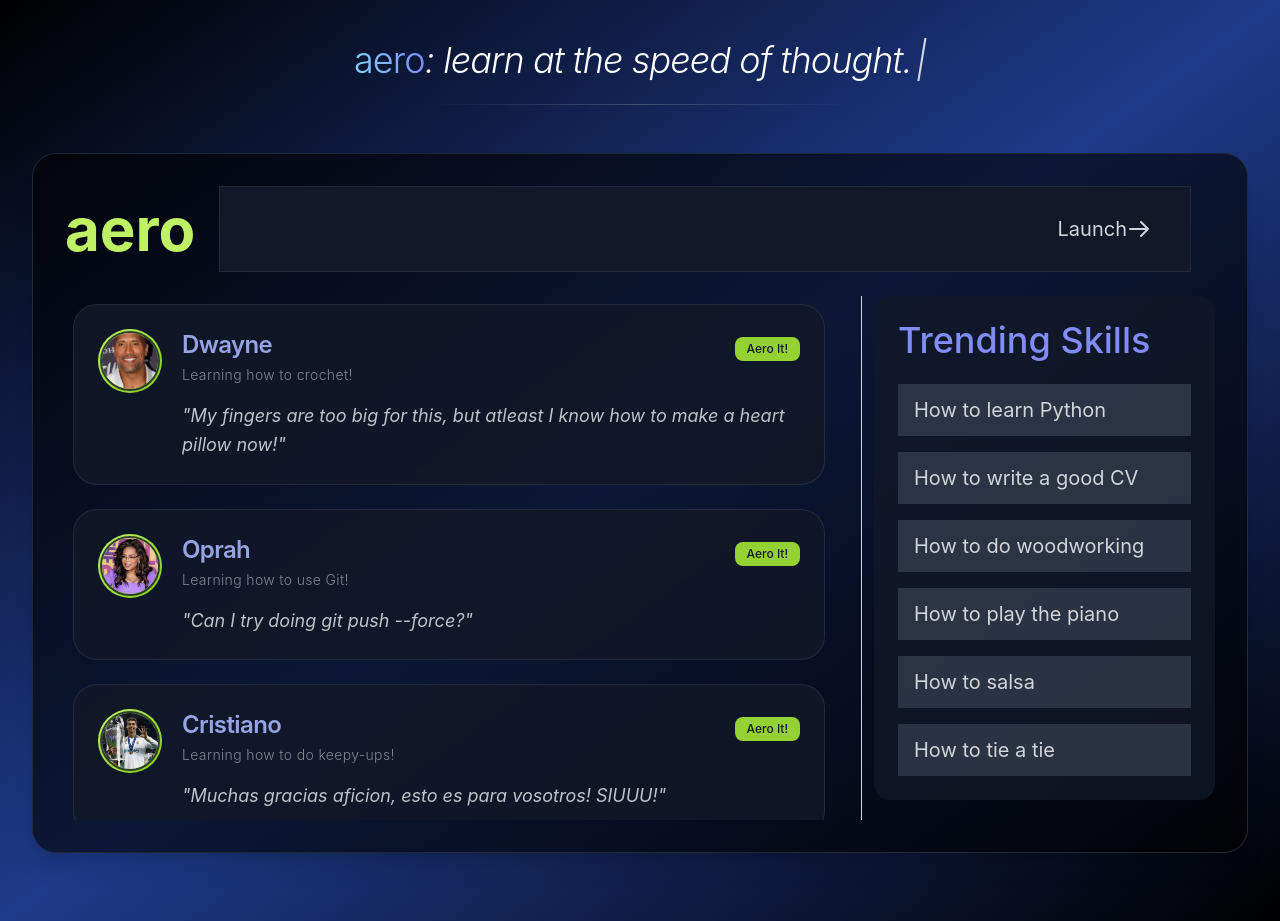
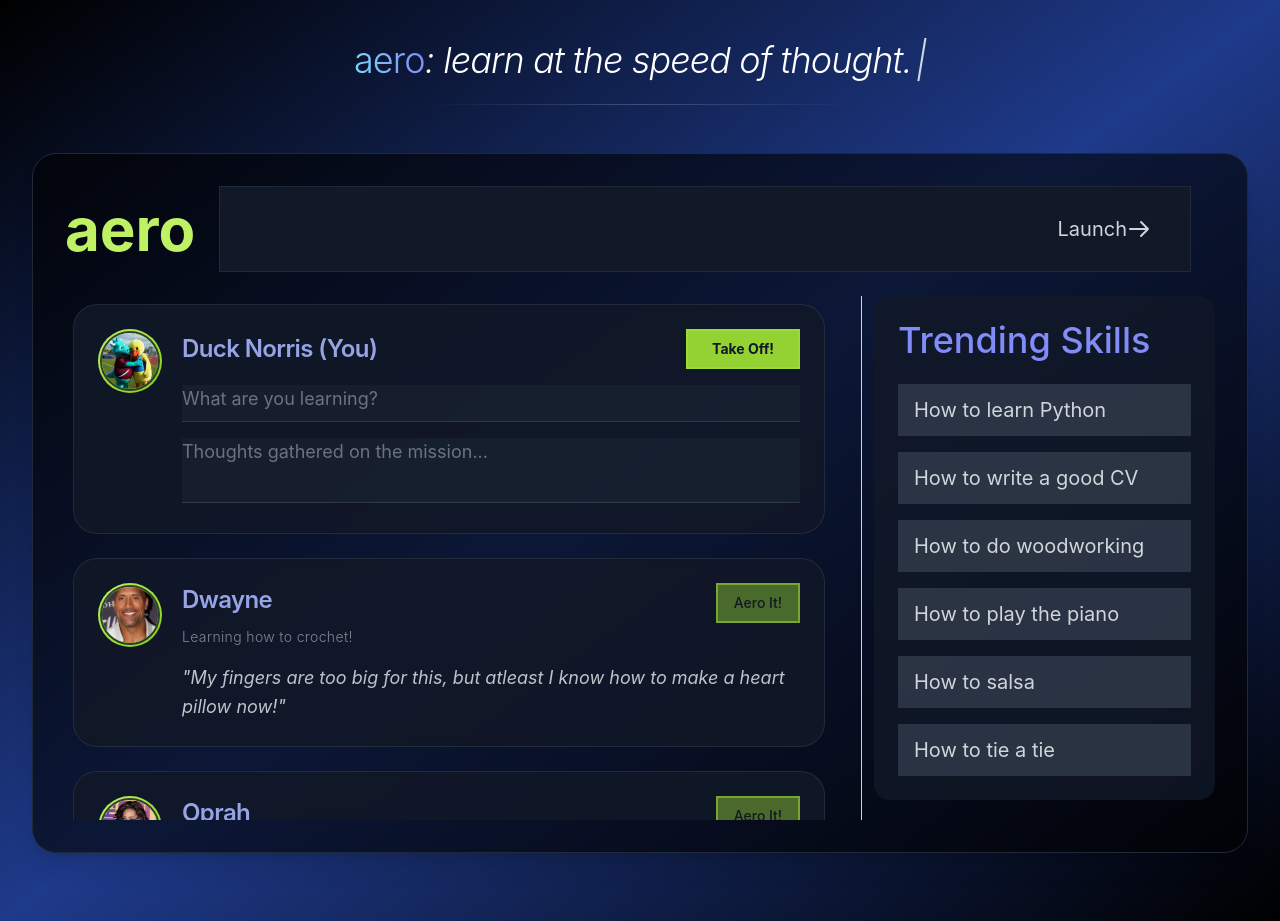
Before and after one commit to isaac-aryan/Aero, a React (Create React App) app in the folder frontend/: page / in a window 1280 px wide. Built offline with nearby package versions, Linux system fonts and the light colour scheme.

Commit message:
posting works

```diff
--- /dev/null
+++ b/frontend/src/components/MakePost.jsx
@@ -0,0 +1,82 @@
+// components/AchievementPost.jsx
+import React, { useState } from 'react';
+import duckImg from '../assets/norris.png';
+
+function AchievementPost({ query = "How to get into University of Bath?", onPost }) {
+
+  const [learningText, setLearningText] = useState('');
+  const [thoughtsText, setThoughtsText] = useState('');
+
+  const handleSubmit = () => {
+    if (!learningText.trim()) return;
+
+    // Send raw data to parent
+    onPost?.({
+      learningText,
+      thoughtsText,
+      postedFlag: true
+    });
+
+    setLearningText('');
+    setThoughtsText('');
+  };
+
+  return (
+    <div className="bg-gray-900/90 backdrop-blur-sm border border-gray-700/50 rounded-3xl p-6 mb-6">
+      <div className="flex items-start gap-5">
+
+        {/* Profile Picture */}
+        <div className="w-16 h-16 rounded-full bg-gradient-to-br from-lime-300 to-lime-500 p-0.5 flex-shrink-0">
+          <img
+            src={duckImg}
+            alt="Duck Norris profile"
+            className="rounded-full w-full h-full object-cover border-2 border-gray-900/80"
+          />
+        </div>
+
+        <div className="flex-1 space-y-4">
+          {/* Name and Post Button */}
+          <div className="flex items-center justify-between">
+            <h2 className="text-indigo-300/90 text-2xl font-semibold tracking-tight">Duck Norris (You)</h2>
+            <button
+              type="button"
+              onClick={handleSubmit}
+              disabled={!learningText.trim()}
+              className={`bg-lime-400/90 hover:bg-lime-300 text-gray-900 font-bold px-6 py-2 text-sm rounded-none transition-all duration-200 border-2 ${
+'border-lime-400/50 hover:border-lime-300/70'
+              }`}
+            >
+              {"Take Off!"}
+            </button>
+          </div>
+
+          {/* Learning Input */}
+          <div className="relative mt-4">
+            <input
+              type="text"
+              value={learningText}
+              onChange={(e) => setLearningText(e.target.value)}
+              placeholder="What are you learning?"
+              className="w-full bg-gray-800/50 border-b border-gray-600/50 focus:border-lime-400/70 pb-2 text-gray-200 focus:outline-none text-lg placeholder-gray-500 transition-colors"
+            />
+            <div className="absolute bottom-0 left-0 h-px bg-gradient-to-r from-lime-400/70 to-transparent w-full transform scale-x-0 origin-left transition-transform duration-300 group-focus-within:scale-x-100"></div>
+          </div>
+
+          {/* Thoughts Textarea */}
+          <div className="relative mt-6">
+            <textarea
+              value={thoughtsText}
+              onChange={(e) => setThoughtsText(e.target.value)}
+              placeholder="Thoughts gathered on the mission..."
+              className="w-full bg-gray-800/50 border-b border-gray-600/50 focus:border-lime-400/70 pb-2 text-gray-200 focus:outline-none text-lg placeholder-gray-500 resize-none transition-colors min-h-[60px]"
+              rows="2"
+            />
+            <div className="absolute bottom-0 left-0 h-px bg-gradient-to-r from-lime-400/70 to-transparent w-full transform scale-x-0 origin-left transition-transform duration-300 group-focus-within:scale-x-100"></div>
+          </div>
+        </div>
+      </div>
+    </div>
+  );
+}
+
+export default AchievementPost;
--- a/frontend/src/components/SocialProfileCard.jsx
+++ b/frontend/src/components/SocialProfileCard.jsx
@@ -22,7 +22,7 @@ function ProfileCard({ name, pfp, activity, status, query }) {
             <ActionButton
               text="Aero It!"
               query={query}
-              className="bg-lime-400/90 hover:bg-lime-300 text-gray-900 font-medium px-3 py-1 text-xs rounded-lg transition-colors"
+              className="bg-lime-400/40 hover:bg-lime-300/90 text-gray-900 font-medium px-4 py-2 font-bold text-sm rounded-none transition-all duration-200 border-2 border-lime-400/50 hover:border-lime-300/70"
             />
           </div>
 
--- a/frontend/src/pages/SocialPage.js
+++ b/frontend/src/pages/SocialPage.js
@@ -1,16 +1,27 @@
-// App.jsx - Main component
-import React from 'react';
+import React, { useState } from 'react';
 import Header from '../components/SocialHeader';
 import ProfileCard from '../components/SocialProfileCard';
 import TrendingSkills from '../components/SocialTrendingSkills';
 import CampaignSlogan from '../components/Campaign';
+import AchievementPost from '../components/MakePost';
+import duckImg from '../assets/norris.png';
 import maryImg from '../assets/mary.png';
 import johnImg from '../assets/john.png';
-import crisImg from '../assets/cristiano.png'
+import crisImg from '../assets/cristiano.png';
 import liamImg from '../assets/liam.png';
 
 function Social() {
-  // Sample data for profile cards
+  // Simple state to track the posted data
+  const [postedData, setPostedData] = useState(null);
+
+  const handleNewPost = (data) => {
+    // Only update state if there's actual content
+    if (data.learningText.trim()) {
+      setPostedData(data);
+    }
+  };
+
+  // Sample profile data
   const profiles = [
     {
       id: 1,
@@ -46,7 +57,7 @@ function Social() {
     }
   ];
 
-  // Sample data for trending skills
+  // Trending skills data
   const trendingSkills = [
     "How to learn Python",
     "How to write a good CV",
@@ -58,18 +69,36 @@ function Social() {
 
   return (
     <div className="min-h-screen bg-gradient-to-br from-black via-blue-900 to-black">
-      <CampaignSlogan/>
+      <CampaignSlogan />
+
       <div className="w-full mx-auto pt-8 pr-8 pl-8 pb-1 h-screen">
         <div className="bg-black/60 rounded-3xl p-8 flex flex-col h-[calc(100%-4rem)] shadow-xl border border-gray-800">
           {/* Header with search bar */}
           <Header />
+
           {/* Main content grid with divider */}
           <div className="flex mt-6 flex-grow overflow-hidden">
-                {/* Left and middle columns for profile cards */}
+            {/* Left column for posts and profile cards */}
             <div className="flex-grow space-y-6 pt-2 pb-2 pl-2 pr-6 overflow-y-auto">
+              {/* Post creation box */}
+              <AchievementPost onPost={handleNewPost} />
+
+              {/* BRUTE FORCE: Render Duck Norris post if exists */}
+              {postedData && postedData.postedFlag && postedData.learningText && (
+                <ProfileCard
+                  key="duck-norris-post"
+                  name="Duck Norris"
+                  pfp={duckImg}
+                  activity={`Learning ${postedData.learningText}!`}
+                  query="How to fly?"
+                  status={`"${postedData.thoughtsText}"`}
+                />
+              )}
+
+              {/* Original profile cards */}
               {profiles.map(profile => (
                 <ProfileCard
-                    key={profile.id}
+                  key={`profile-${profile.id}`}
                   name={profile.name}
                   pfp={profile.pfp}
                   activity={profile.activity}
@@ -78,8 +107,10 @@ function Social() {
                 />
               ))}
             </div>
+
             {/* Vertical divider */}
             <div className="w-px bg-slate-300 self-stretch mx-3"></div>
+
             {/* Right column for trending skills */}
             <div className="w-1/3">
               <TrendingSkills skills={trendingSkills} />
```
Also changed, not shown: frontend/src/assets/duck.png (added), frontend/src/assets/norris.png (added). Lines whose indentation alone changed are shown as unchanged.
